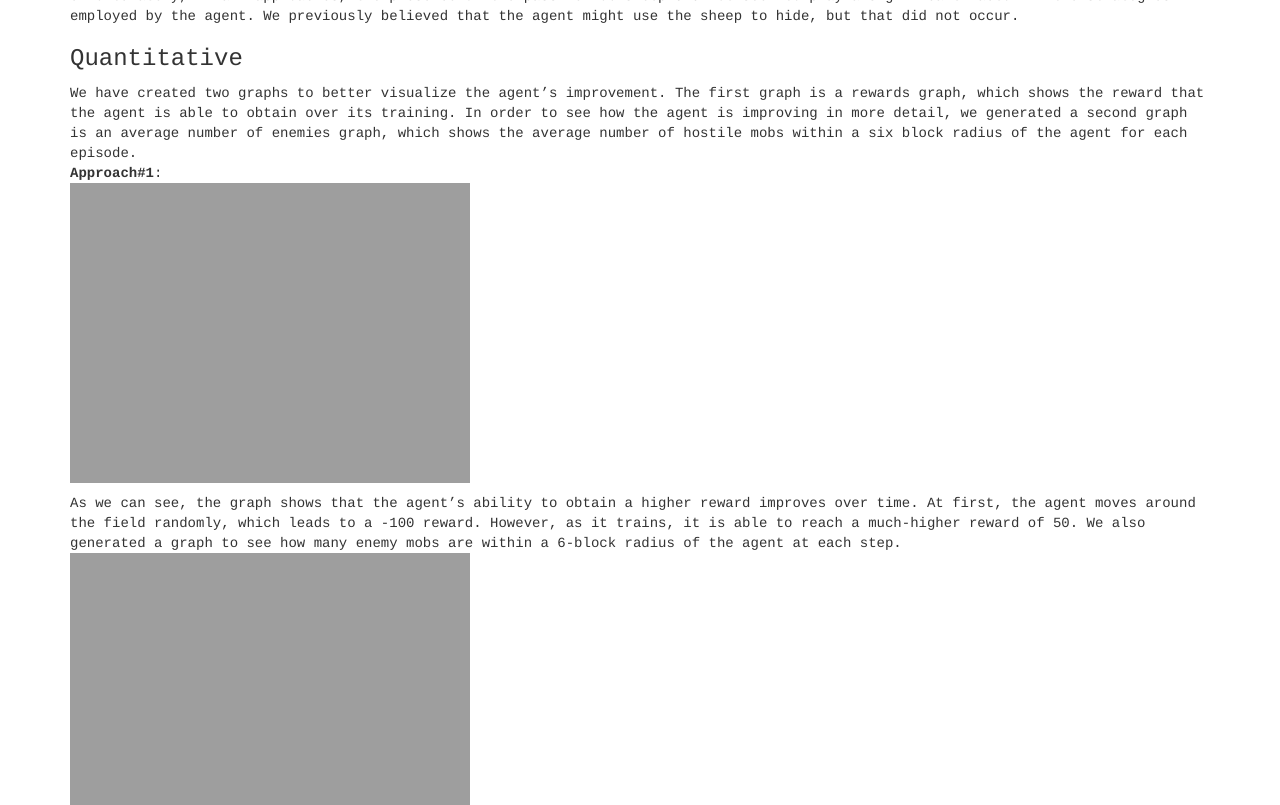
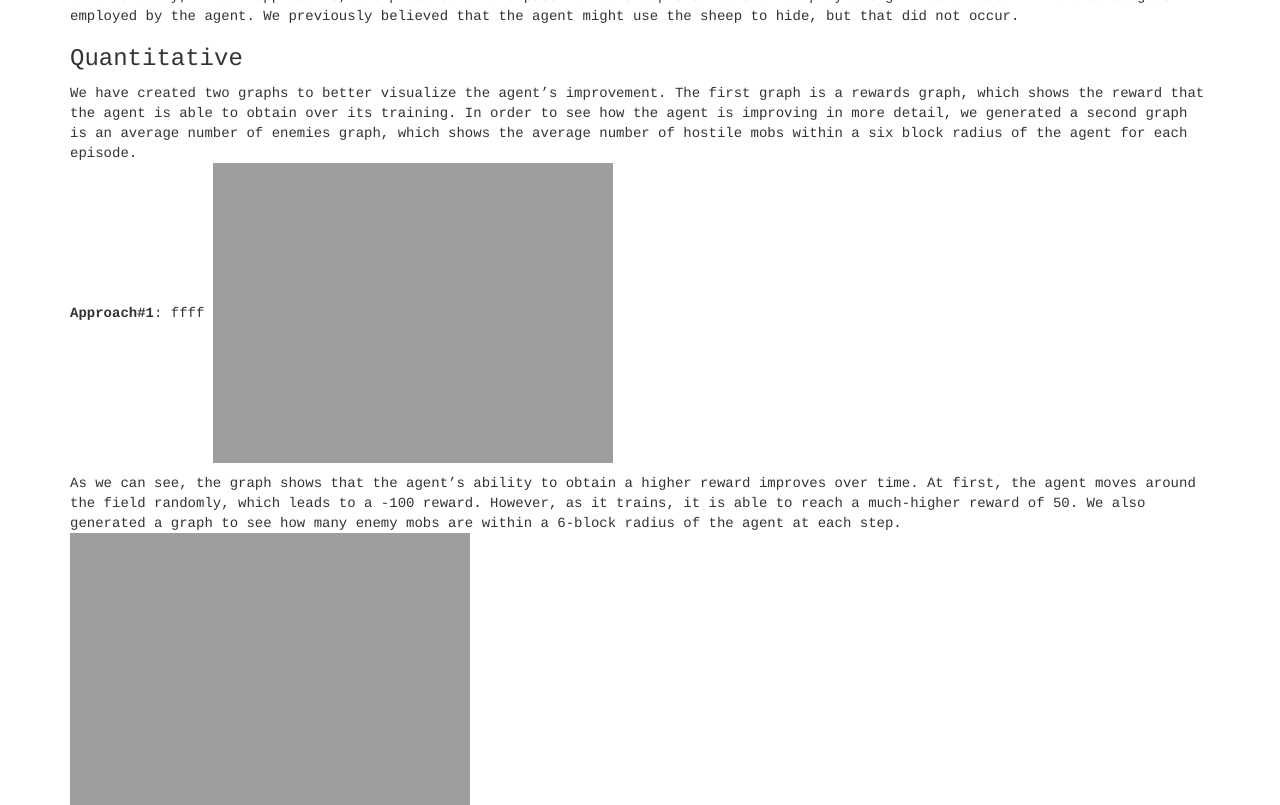
Before and after one commit to rayoh123/Moobloom, a Jekyll site: the page built from docs/final.md, in a window 1280 px wide and 900 px high, scrolled down 5766 px, cut to the strip 95-900 px from the top of the window. Built offline with Jekyll 4.4.1, drawn with Linux system fonts in a browser that asks for light colours.

Commit message:
Update final.md

```diff
--- a/docs/final.md
+++ b/docs/final.md
@@ -117,8 +117,8 @@
 We have created two graphs to better visualize the agent's improvement. The first graph is a rewards graph, which shows the reward that the agent is able
 to obtain over its training. In order to see how the agent is improving in more detail, we generated a second graph is an average number of enemies graph,
 which shows the average number of hostile mobs within a six block radius of the agent for each episode.
-__Approach#1__:
-![](Resources/simple_returns.png =500x480)
+__Approach#1__:  ffff
+![](Resources/simple_returns.png =450x480)
 
 As we can see, the graph shows that the agent's ability to obtain a higher reward improves over time. At first, the agent
 moves around the field randomly, which leads to a -100 reward. However, as it trains, it is able to reach a much-higher
```
